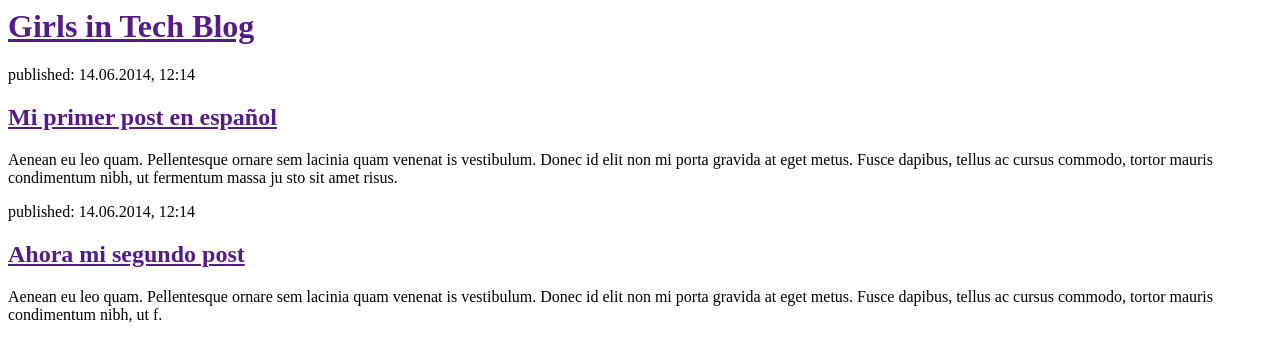
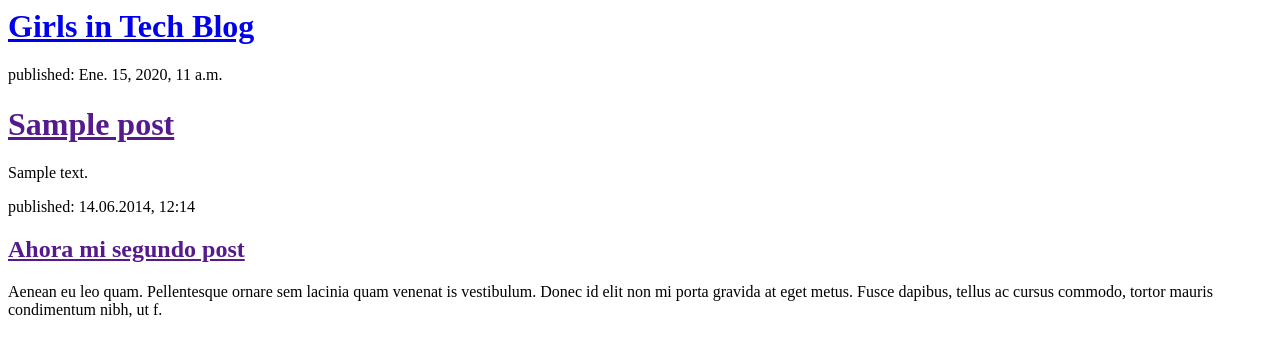
Before and after one commit to luciaramos/my-first-blog, a Django app: template blog/templates/blog/post_list.html in a window 1280 px wide. Shown: the top 362 px of the page. Run offline with Django 3.2, Linux system fonts and the light colour scheme; the template is opened without the code that fills it: values that come from a table or form of the project are taken from there, others are empty; tables that the repository leaves empty hold one stand-in row (values such as "Sample post").

Commit message:
Modified templates to display posts from database

```diff
--- a/blog/templates/blog/post_list.html
+++ b/blog/templates/blog/post_list.html
@@ -4,15 +4,18 @@
 </head>
 <body>
 <div>
-<h1><a href="">Girls in Tech Blog</a></h1>
+  <h1><a href="/">Girls in Tech Blog</a></h1>
 </div>
-<div>
-<p>published: 14.06.2014, 12:14</p>
-<h2><a href="">Mi primer post en español</a></h2>
-<p>Aenean eu leo quam. Pellentesque ornare sem lacinia quam venenat
-is vestibulum. Donec id elit non mi porta gravida at eget metus. Fusce dapibus,
-tellus ac cursus commodo, tortor mauris condimentum nibh, ut fermentum massa ju
-sto sit amet risus.</p>
+{% for post in posts %}
+  <div>
+    <p>published: {{ post.published_date }}</p>
+    <h1><a href="">{{ post.title }}</a></h1>
+    <p>{{ post.text|linebreaksbr }}</p>
+  </div>
+  {% endfor %}
+
+
+
 </div>
 <div>
 <p>published: 14.06.2014, 12:14</p>
```
Also changed, not shown: blog/views.py (+5 -2 lines).
